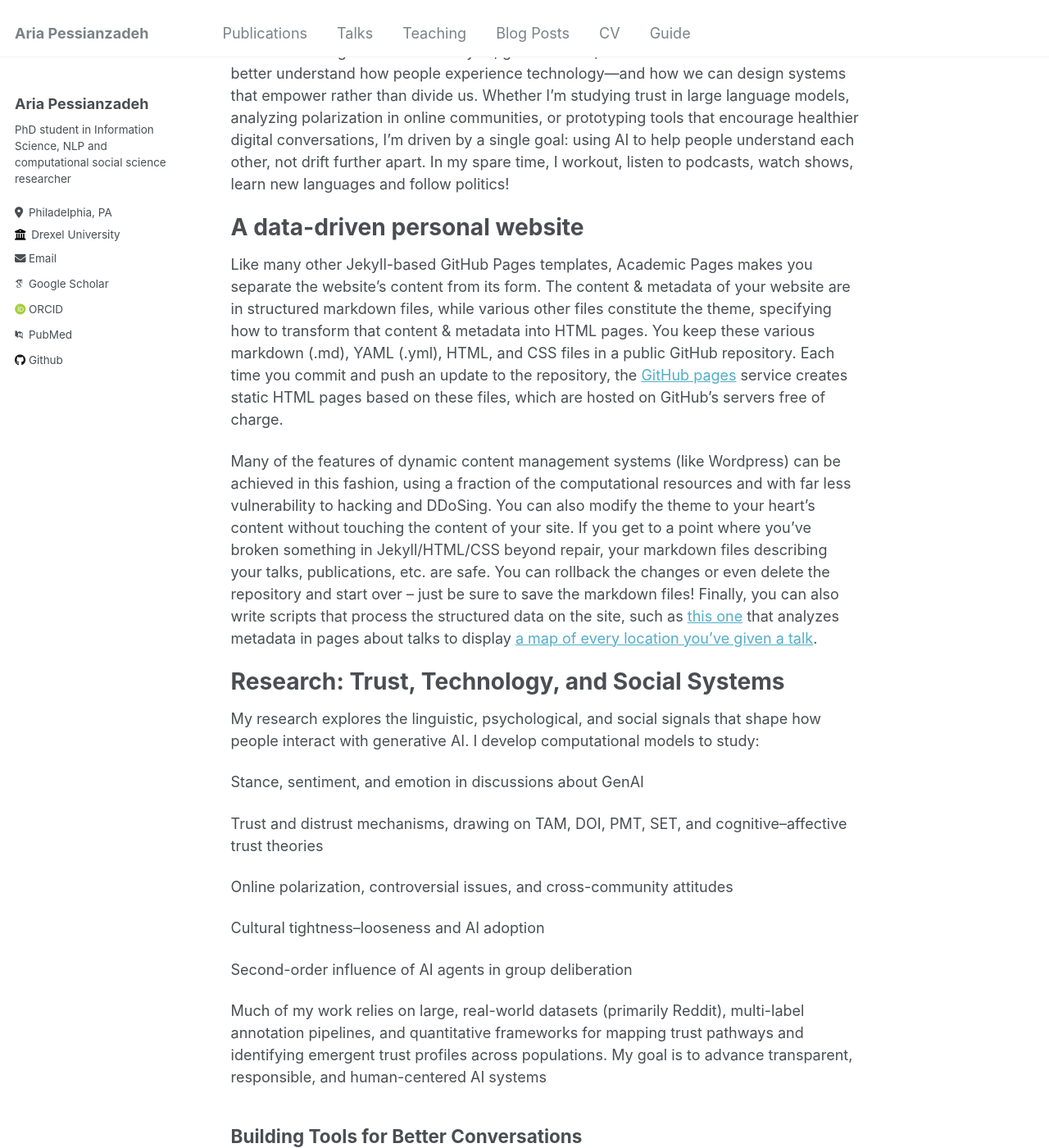
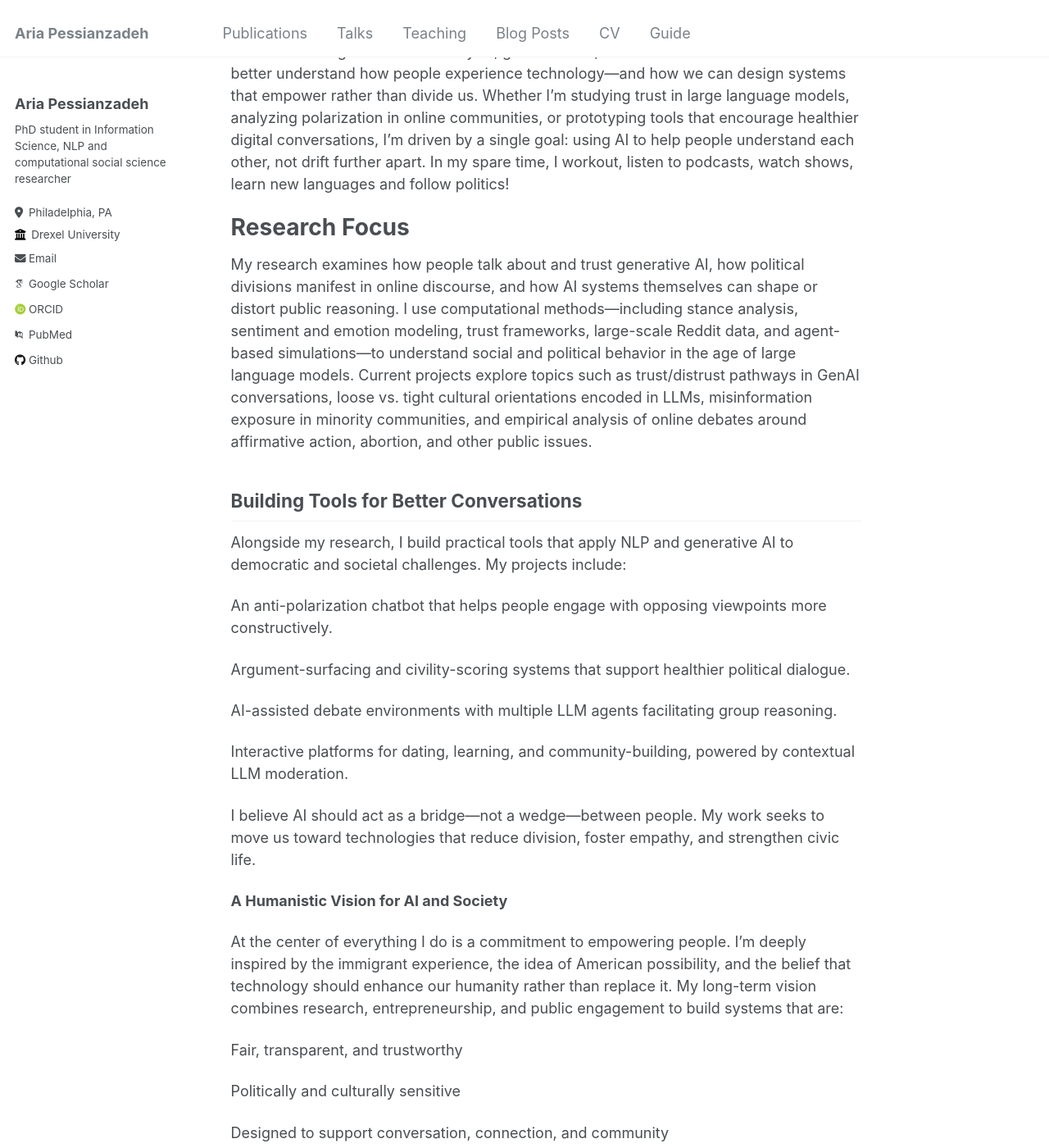
Before and after one commit to aryapess/aryapess.github.io, a Jekyll site: the page built from _pages/about.md, in a window 1280 px wide and 1400 px high, scrolled down 994 px. Shown: the whole window at 82% size. Built offline with Jekyll 4.4.1, drawn with Linux system fonts in a browser that asks for light colours; some web fonts are replaced; some of the changed text lies outside the part shown.

Commit message:
Update about.md

```diff
--- a/_pages/about.md
+++ b/_pages/about.md
@@ -17,30 +17,10 @@ Whether I’m studying trust in large language models, analyzing polarization in
 In my spare time, I workout, listen to podcasts, watch shows, learn new languages and follow politics!
 
 
-
-A data-driven personal website
+Research Focus
 ======
-Like many other Jekyll-based GitHub Pages templates, Academic Pages makes you separate the website's content from its form. The content & metadata of your website are in structured markdown files, while various other files constitute the theme, specifying how to transform that content & metadata into HTML pages. You keep these various markdown (.md), YAML (.yml), HTML, and CSS files in a public GitHub repository. Each time you commit and push an update to the repository, the [GitHub pages](https://pages.github.com/) service creates static HTML pages based on these files, which are hosted on GitHub's servers free of charge.
-
-Many of the features of dynamic content management systems (like Wordpress) can be achieved in this fashion, using a fraction of the computational resources and with far less vulnerability to hacking and DDoSing. You can also modify the theme to your heart's content without touching the content of your site. If you get to a point where you've broken something in Jekyll/HTML/CSS beyond repair, your markdown files describing your talks, publications, etc. are safe. You can rollback the changes or even delete the repository and start over -- just be sure to save the markdown files! Finally, you can also write scripts that process the structured data on the site, such as [this one](https://github.com/academicpages/academicpages.github.io/blob/master/talkmap.ipynb) that analyzes metadata in pages about talks to display [a map of every location you've given a talk](https://academicpages.github.io/talkmap.html).
-
-Research: Trust, Technology, and Social Systems
-======
-My research explores the linguistic, psychological, and social signals that shape how people interact with generative AI.
-I develop computational models to study:
-
-Stance, sentiment, and emotion in discussions about GenAI
-
-Trust and distrust mechanisms, drawing on TAM, DOI, PMT, SET, and cognitive–affective trust theories
-
-Online polarization, controversial issues, and cross-community attitudes
-
-Cultural tightness–looseness and AI adoption
-
-Second-order influence of AI agents in group deliberation
-
-Much of my work relies on large, real-world datasets (primarily Reddit), multi-label annotation pipelines, and quantitative frameworks for mapping trust pathways and identifying emergent trust profiles across populations.
-My goal is to advance transparent, responsible, and human-centered AI systems
+My research examines how people talk about and trust generative AI, how political divisions manifest in online discourse, and how AI systems themselves can shape or distort public reasoning. I use computational methods—including stance analysis, sentiment and emotion modeling, trust frameworks, large-scale Reddit data, and agent-based simulations—to understand social and political behavior in the age of large language models.
+Current projects explore topics such as trust/distrust pathways in GenAI conversations, loose vs. tight cultural orientations encoded in LLMs, misinformation exposure in minority communities, and empirical analysis of online debates around affirmative action, abortion, and other public issues.
 
 Building Tools for Better Conversations
 ------
@@ -72,3 +52,8 @@ Politically and culturally sensitive
 Designed to support conversation, connection, and community
 
 I’m building a career at the intersection of research and impact—where rigorous science meets real societal challenges.
+
+Writing, Creativity, and Public Voice
+=====
+Outside formal research, I maintain a writing practice rooted in reflection, humor, storytelling, and cultural commentary. I am currently developing creative works including a fiction novel exploring trauma and psychological suspense, a “Love Letter to America” nonfiction project, and a data-driven blog called Dating and Data, examining modern relationships through an algorithmic and cultural lens.
+My broader goal is to make AI—and its social implications—intelligible and meaningful to the public through accessible writing and storytelling.
```
